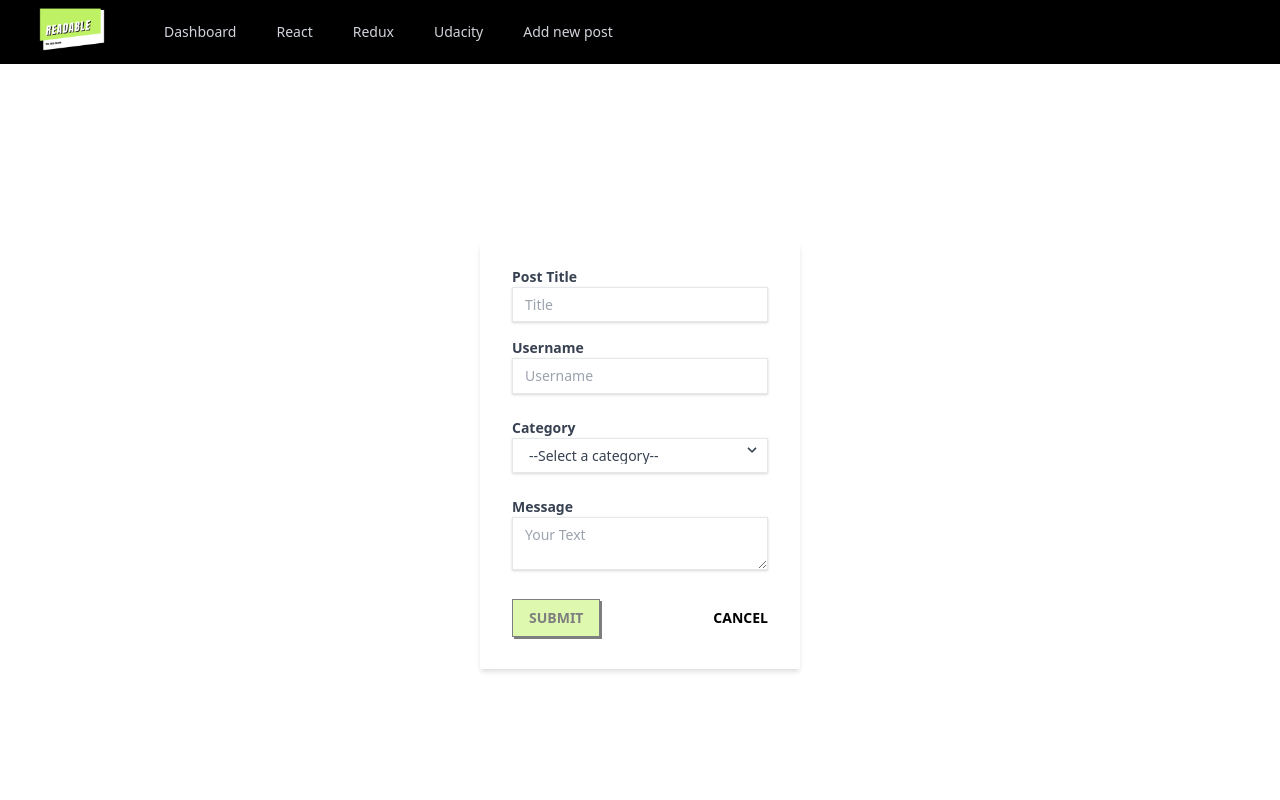
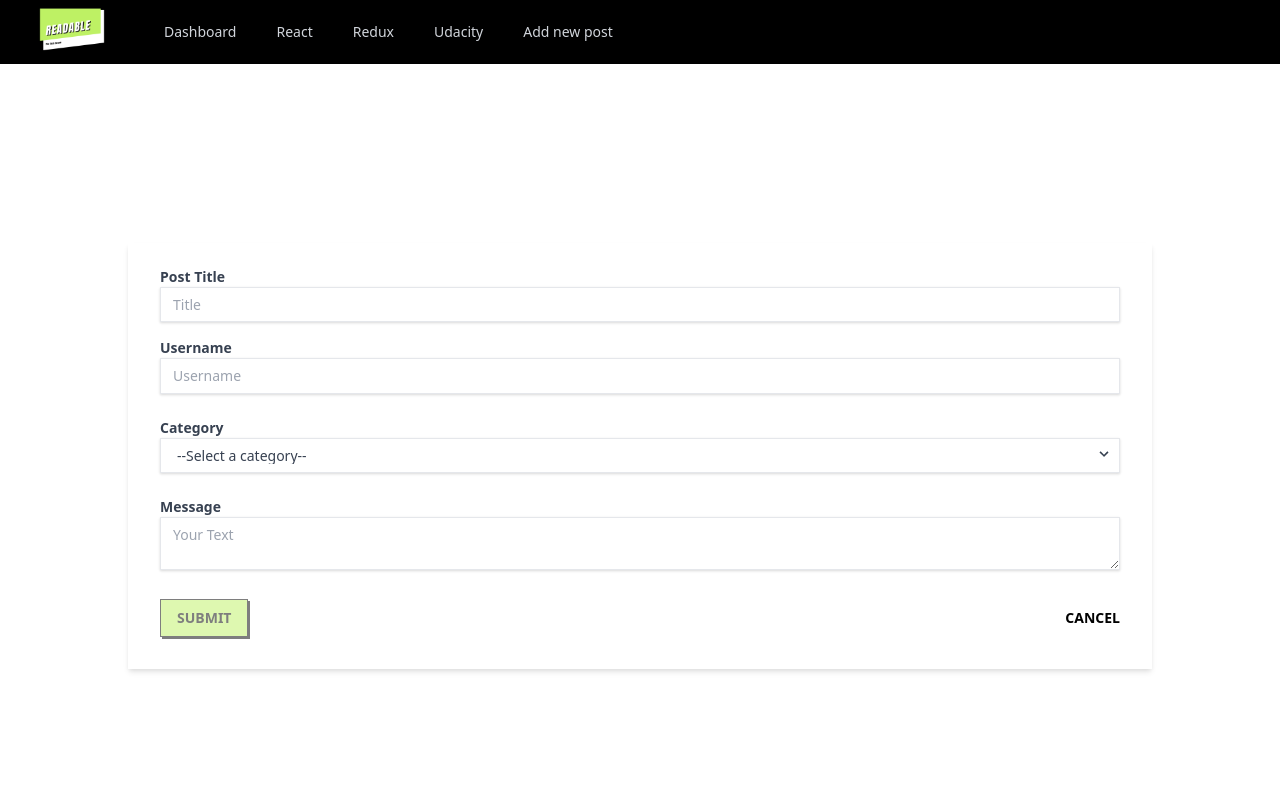
Before and after one commit to conuko/Readable-Frontend, a React (Create React App) app: page /add in a window 1280 px wide. Shown: the top 800 px of the page. Built offline with nearby package versions, Linux system fonts and the light colour scheme; no server answers.

Commit message:
feat: final bugfixing and styling

```diff
--- a/src/components/CreatePost.js
+++ b/src/components/CreatePost.js
@@ -34,7 +34,7 @@ function CreatePostView() {
 
   return (
     <div className="flex h-screen justify-center">
-      <div className="w-full max-w-xs m-auto">
+      <div className="w-full max-w-md md:max-w-5xl m-auto">
         <form className="bg-white shadow-md px-8 pt-6 pb-8 mb-4" onSubmit={handleSubmit}>
           <div className="mb-4">
             <label className="block text-gray-700 text-sm font-bold mb-2" htmlFor="posttitle">
@@ -62,7 +62,7 @@ function CreatePostView() {
               />
             </label>
           </div>
-          <div className="mb-4 inline-block relative w-64">
+          <div className="mb-4 inline-block relative w-full">
             <label className="block text-gray-700 text-sm font-bold mb-2" htmlFor="category">
               Category
               <select className="block appearance-none w-full bg-white text-gray-700 leading-tight border hover:border-lime-300 px-4 py-2 pr-8 shadow cursor-pointer focus:outline-none focus:border-lime-500" name="category" onChange={(event) => setCategory(event.target.value)}>
@@ -71,7 +71,7 @@ function CreatePostView() {
                 <option key="redux" value="redux">Redux</option>
                 <option key="udacity" value="udacity">Udacity</option>
               </select>
-              <div className="pointer-events-none absolute inset-y-0 right-0 flex items-center px-2 text-gray-700">
+              <div className="pointer-events-none absolute inset-y-0 right-0 flex items-center px-2 mt-2 text-gray-700">
                 <svg className="fill-current h-4 w-4" xmlns="http://www.w3.org/2000/svg" viewBox="0 0 20 20"><path d="M9.293 12.95l.707.707L15.657 8l-1.414-1.414L10 10.828 5.757 6.586 4.343 8z" /></svg>
               </div>
             </label>
```
